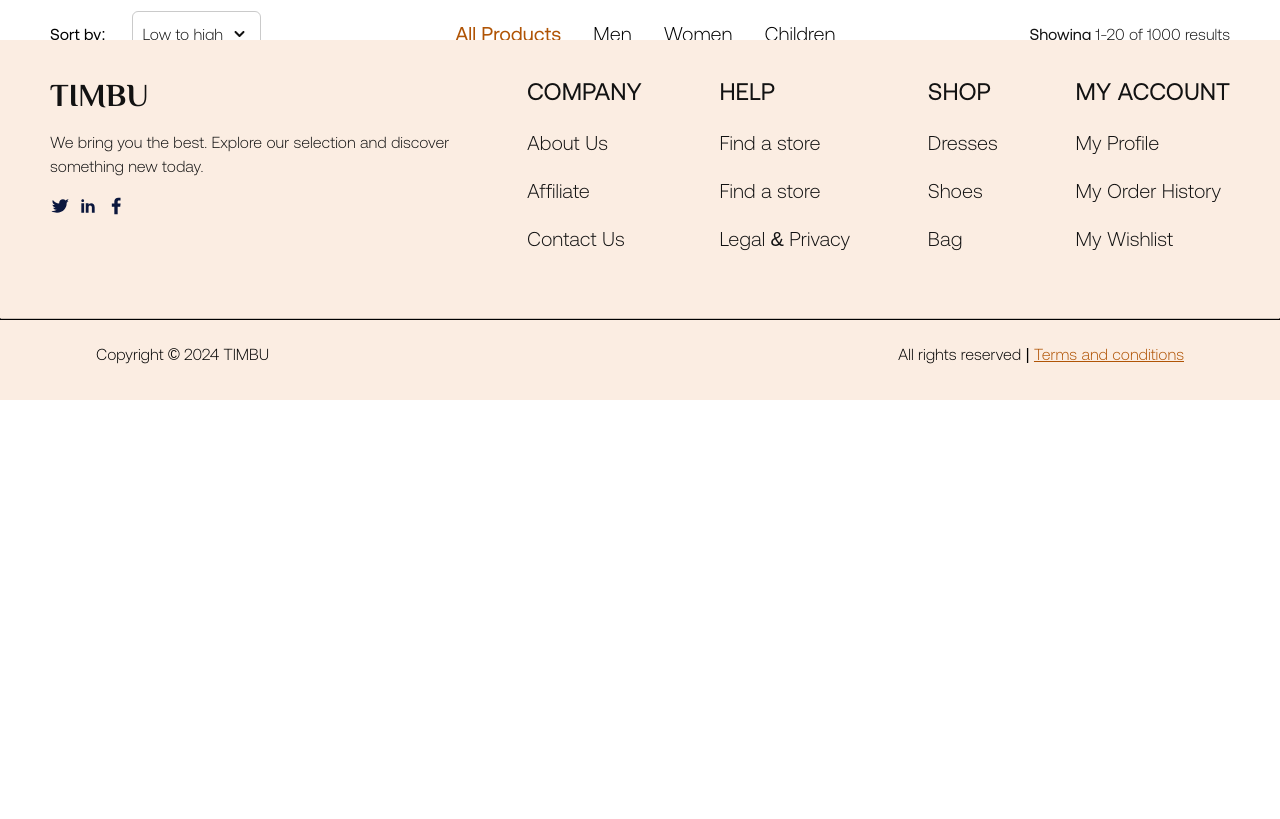
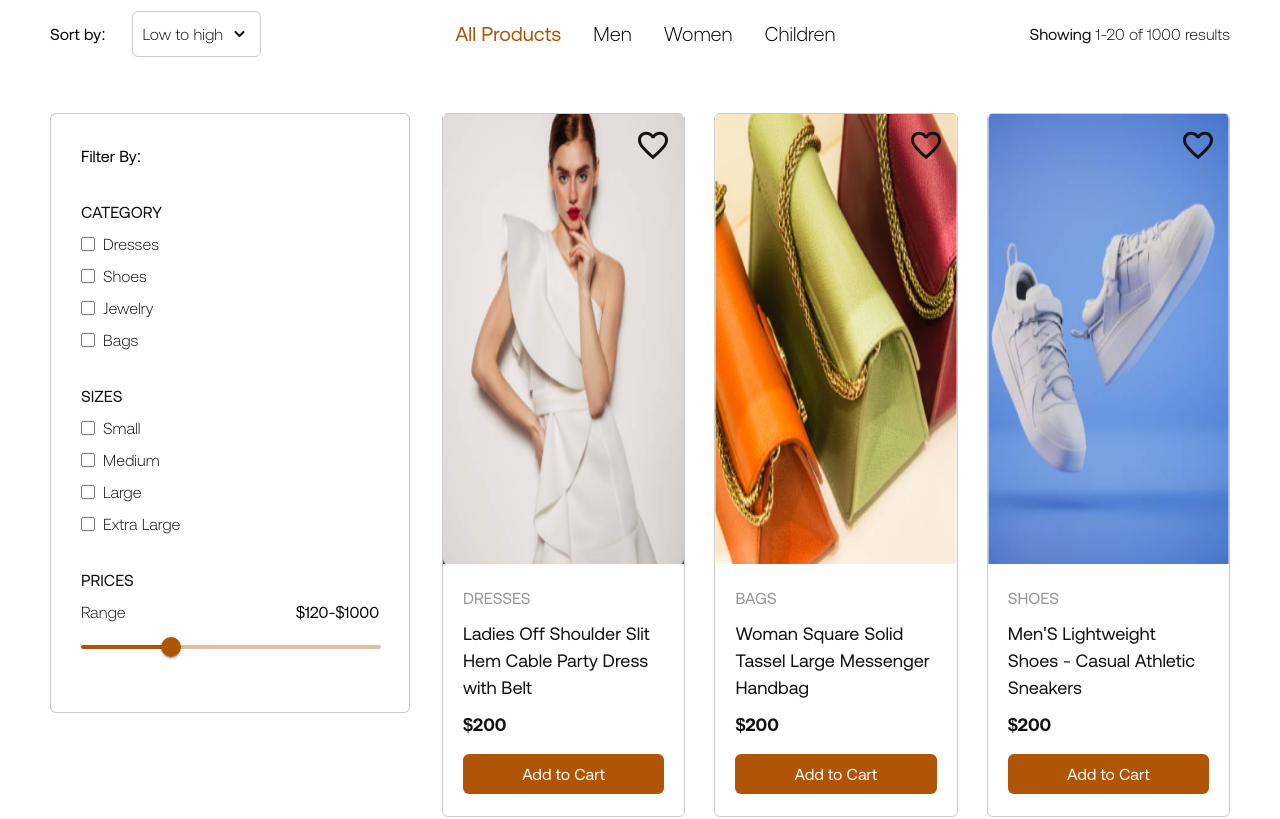
Before and after one commit to CynthiaAbi03/Timbu-e-commerce-shop, a React (Vite) app: page / in a window 1280 px wide. Shown: the part 400-1219 px from the top of the page. Before the commit the page ends 800 px from the top, so only its background shows below. Built offline with nearby package versions, Linux system fonts and the light colour scheme.

Commit message:
shopping cart implementation

```diff
--- a/package.json
+++ b/package.json
@@ -10,6 +10,10 @@
     "preview": "vite preview"
   },
   "dependencies": {
+    "@emotion/react": "^11.11.4",
+    "@emotion/styled": "^11.11.5",
+    "@material-tailwind/react": "^2.1.9",
+    "@mui/material": "^5.16.0",
     "autoprefixer": "^10.4.19",
     "postcss-cli": "^11.0.0",
     "react": "^18.3.1",
--- a/src/assets/all_products.js
+++ b/src/assets/all_products.js
@@ -43,7 +43,7 @@ let all_product = [
         id: 4,
         images: p4_img,
         category: 'JEWELERY',
-        name: 'Ladies Crystal rings and pendant jewelery set',
+        name: 'Ladies Crystal rings and pendant jewelery set ',
         type: 'Women',
         price: 200
 
--- /dev/null
+++ b/src/components/CustomSlider.jsx
@@ -0,0 +1,30 @@
+import * as React from 'react';
+import { styled } from '@mui/material/styles';
+import Slider from '@mui/material/Slider';
+import FormControlLabel from '@mui/material/FormControlLabel';
+
+const CustomSlider = styled(Slider)({
+  width: 300,
+  color: 'var(--color)',
+  '& .MuiSlider-thumb': {
+    '&:hover, &.Mui-focusVisible': {
+      boxShadow: '0px 0px 0px 8px var(--box-shadow)',
+    },
+    '&.Mui-active': {
+      boxShadow: '0px 0px 0px 14px var(--box-shadow)',
+    },
+  },
+});
+
+const defaultVars = {
+  '--color': '#B05405',
+  '--box-shadow': 'rgba(176,84,5,0.1)',
+};
+
+export default function DynamicCSSVariables() {
+  return (
+    <React.Fragment>
+      <CustomSlider style={defaultVars} defaultValue={30} sx={{ mt: 1 }} />
+    </React.Fragment>
+  );
+}
--- a/src/components/Footer.jsx
+++ b/src/components/Footer.jsx
@@ -4,7 +4,7 @@ import linkedin_icon from '../assets/icons/linkedin.svg';
 import facebook_icon from '../assets/icons/facebook.svg';
 const Footer = () => {
   return (
-    <div className=" py-[34px] fixed right-[0px] left-[0px] bottom-[0px] bg-footerbg">
+    <div className=" py-[34px] mt-[5rem] bg-footerbg">
       <div className="flex flex-col gap-[4rem]">
         <div className="mx-auto max-w-[2200px] w-full">
           <div className="flex justify-between pr-custom-mr pl-custom-ml">
--- a/src/components/Header.jsx
+++ b/src/components/Header.jsx
@@ -1,11 +1,12 @@
 import React from 'react';
 import search_icon from '../assets/icons/search_icon.svg';
+import { Link } from 'react-router-dom';
 import cart_icon from '../assets/icons/cart-icon.svg';
 import heart_icon from '../assets/icons/heart_icon.svg';
 import user from '../assets/icons/user.png';
 const Header = () => {
   return (
-    <div className="pr-custom-mr pl-custom-ml py-[20px]">
+    <div className="pr-custom-mr pl-custom-ml py-[20px] ">
       <div className='mx-auto max-w-[2200px] w-full flex items-center justify-between'>
         <div className="font-Messiri text-[2rem] text-primaryblack font-bold">TIMBU</div>
 
@@ -28,7 +29,7 @@ const Header = () => {
             <img src={heart_icon} className="w-full h-full" alt="" />
           </div>
           <div className="w-[35px] h-[35px]">
-            <img src={cart_icon} alt="" className="w-full h-full" />
+            <Link to='/cart'><img src={cart_icon} alt="" className="w-full h-full" /></Link>
           </div>
           <div className="w-[45px] h-[45px]">
             <img src={user} alt="user icon" className="w-full h-full" />
--- a/src/pages/Shop.jsx
+++ b/src/pages/Shop.jsx
@@ -1,40 +1,212 @@
-import React from 'react';
-import { Link, NavLink} from 'react-router-dom';
-import hero_img from '../assets/images/HeroImage.png'
+import React, { useState, useContext } from 'react';
+import { Link, NavLink } from 'react-router-dom';
+import hero_img from '../assets/images/HeroImage.png';
+import Box from '@mui/material/Box';
+import DynamicCSSVariables from '../components/CustomSlider';
+import './styles/shop.css';
+import p1_img from '../assets/images/product_1.png';
+import heart_icon from '../assets/icons/heart_icon.svg';
 import Footer from '../components/Footer';
 import Header from '../components/Header';
 import chevron_down from '../assets/icons/chevron-down.svg';
+import all_products from '../assets/all_products';
 
 const Shop = () => {
+  const filterCategory = ['Shoes', 'Jewelry', 'Bags'];
+  const filterSizes = ['Small', 'Medium', 'Large', 'Extra Large'];
+  const [value, setValue] = useState(500);
+  const handleChange = (event) => {
+    setValue(event.target.value);
+  };
+  function valuetext(value) {
+    return `${value}°C`;
+  }
+
   return (
-    <div className='min-h-screen'>
-        <Header/>
-      <div className="bg-hero-pattern bg-cover bg-center h-[279px] mx-auto max-w-[2200px] w-full" style={{backgroundImage: `url(${hero_img})`}}>
-      </div>
-      <div className='w-full max-w-[2200px] pr-custom-mr pl-custom-ml mt-[44px]'>
-        <div className='flex items-center justify-between'>
-            <div className='flex items-center gap-[1.625rem]'>
+    <div className="min-h-screen">
+      <Header />
+      <div
+        className="bg-hero-pattern bg-cover bg-center h-[279px] mx-auto max-w-[2200px] w-full"
+        style={{ backgroundImage: `url(${hero_img})` }}
+      ></div>
+      <div className="w-full max-w-[2200px] mx-auto pr-custom-mr pl-custom-ml mt-[44px] gap-[3.5rem] flex flex-col">
+        <div className="flex items-center justify-between">
+          <div className="flex items-center gap-[1.625rem]">
             <p>Sort by:</p>
-                <button className='flex items-center py-[0.625em] px-[0.625em] gap-[6px] border border-solid border-greyborder rounded-md '>
-                    <p className='font-light text-primaryblack'>Low to high</p>
+            <button className="flex items-center py-[0.625em] px-[0.625em] gap-[6px] border border-solid border-greyborder rounded-md ">
+              <p className="font-light text-primaryblack">Low to high</p>
               <div>
                 <img src={chevron_down} alt="chevron down icon" />
               </div>
             </button>
           </div>
-            <div className='flex items-center e text-[1.25rem] gap-[2rem]'>
-                <NavLink className='font-medium text-browntheme' href="#">All Products</NavLink>
-                <NavLink className="font-light" href="#">Men</NavLink>
-                <NavLink className="font-light" href="#">Women</NavLink>
-                <NavLink className="font-light" href="#">Children</NavLink>
+          <div className="flex items-center e text-[1.25rem] gap-[2rem]">
+            <NavLink
+              exact
+              to="/"
+              className={({ isActive }) =>
+                isActive ? 'font-medium text-browntheme' : 'font-light'
+              }
+            >
+              All Products
+            </NavLink>
+
+            <NavLink
+              className={({ isActive }) =>
+                isActive ? 'font-medium text-browntheme' : 'font-light'
+              }
+              to="/allproducts/men"
+            >
+              Men
+            </NavLink>
+            <NavLink
+              className={({ isActive }) =>
+                isActive ? 'font-medium text-browntheme' : 'font-light'
+              }
+              to="/allproducts/women"
+            >
+              Women
+            </NavLink>
+            <NavLink
+              className={({ isActive }) =>
+                isActive ? 'font-medium text-browntheme' : 'font-light'
+              }
+              to="/allproducts/children"
+            >
+              Children
+            </NavLink>
           </div>
-            <div className='flex text-primaryblack'>
-                <p className='font-medium text-[1rem]'>Showing <span className='font-light'> 1-20 of 1000 results</span></p>
+          <div className="flex text-primaryblack">
+            <p className="font-medium text-[1rem]">
+              Showing <span className="font-light"> 1-20 of 1000 results</span>
+            </p>
+          </div>
+        </div>
 
+        <div className="flex gap-[2rem]">
+          <div className="border border-solid  bg-white border-greyborder w-[360px] px-[30px] py-[30px] h-[600px] rounded-md">
+            <div className="flex flex-col gap-[2rem]">
+              <p>Filter By:</p>
+              <div className="flex flex-col gap-[.5rem]">
+                <p className="font-medium text-[1rem] text-primaryblack">
+                  CATEGORY
+                </p>
+                <div className="flex flex-col gap-[.5rem]">
+                  <div className="flex items-center gap-[.5rem]">
+                    <input
+                      type="checkbox"
+                      name="dresses"
+                      className="border border-solid rounded-sm h-[14px] w-[14px] border-primaryblack checked:bg-browntheme"
+                    />
+                    <label
+                      htmlFor="dresses"
+                      className="font-light  text-primaryblack"
+                    >
+                      Dresses
+                    </label>
+                  </div>
+                  {filterCategory.map((name, index) => (
+                    <div key={index} className="flex items-center gap-[.5rem]">
+                      <input
+                        type="checkbox"
+                        name={name}
+                        className="border border-solid rounded-sm h-[14px] w-[14px] border-primaryblack checked:bg-browntheme"
+                      />
+                      <label
+                        htmlFor={name}
+                        className="font-light text-primaryblack "
+                      >
+                        {name}
+                      </label>
+                    </div>
+                  ))}
+                </div>
+              </div>
+              <div className="flex flex-col gap-[.5rem]">
+                <p className="font-medium text-[1rem] text-primaryblack">
+                  SIZES
+                </p>
+                <div className="flex flex-col gap-[.5rem]">
+                  {filterSizes.map((name, index) => (
+                    <div key={index} className="flex items-center gap-[.5rem]">
+                      <input
+                        type="checkbox"
+                        name={name}
+                        className="border border-solid rounded-sm h-[14px] w-[14px] border-primaryblack checked:bg-browntheme"
+                      />
+                      <label
+                        htmlFor={name}
+                        className="font-light text-primaryblack "
+                      >
+                        {name}
+                      </label>
+                    </div>
+                  ))}
+                </div>
+              </div>
+              <div className="flex flex-col gap-[.5rem]">
+                <p className="font-medium text-[1rem] text-primaryblack">
+                  PRICES
+                </p>
+                <div className="flex flex-col gap-[0rem]">
+                  <div className="flex justify-between items-center">
+                    <label
+                      htmlFor="range"
+                      className="font-light text-primaryblack"
+                    >
+                      Range
+                    </label>
+                    <p>$120-$1000</p>
+                  </div>
+                  <DynamicCSSVariables />
                 </div>
               </div>
             </div>
-      <Footer/>
+          </div>
+          <div className="grid grid-cols-3 gap-[1.825rem]">
+            {all_products.map((item, index) => (
+              <div
+                key={index}
+                className="flex flex-col border border-greyborder rounded-md "
+              >
+                <div className="relative">
+                  <div className="w-full h-[450px]">
+                    <img
+                      className="w-full h-full object-fill object-center"
+                      src={item.images}
+                      alt=""
+                    />
+                  </div>
+                  <div className="absolute top-[16px] w-[30px] h-[30px] right-[16px]">
+                    <img
+                      className="w-full h-full cursor-pointer"
+                      src={heart_icon}
+                      alt=""
+                    />
+                  </div>
+                </div>
+                <div className="flex flex-col h-full justify-between px-[1.25rem]   py-[1.4rem]">
+                  <div className='flex flex-col gap-[.6rem] '>
+                    <p className="text-greytext">{item.category}</p>
+                    <p className="text-primaryblack text-[1.125rem]">
+                      {item.name}
+                    </p>
+                    <p className="font-bold text-primaryblack text-[1.125rem]">
+                      ${item.price}
+                    </p>
+                  </div>
+                  <div className="flex justify-center w-full mt-[1rem]">
+                    <Link to='/cart' className="bg-browntheme py-[.5rem] text-center text-white w-full font-medium rounded-md">
+                      Add to Cart
+                    </Link>
+                  </div>
+                </div>
+              </div>
+            ))}
+          </div>
+        </div>
+      </div>
+      <Footer />
     </div>
   );
 };
--- a/tailwind.config.js
+++ b/tailwind.config.js
@@ -8,6 +8,7 @@ export default {
   theme: {
     colors: {
       browntheme : '#B05405',
+      white : '#FFFFFF',
       greyborder : 'rgba(79, 79, 79, 0.3)',
       greytext: 'rgba(79, 79, 79, 0.6)',
       primaryblack : '#121212',
@@ -39,5 +40,8 @@ export default {
 
     },
   },
-  plugins: [],
+  plugins: [
+    require("tailwindcss"),
+    require("autoprefixer"),
+  ],
 }
```
Also changed, not shown: src/pages/Cart.jsx (+7 -1 lines), src/assets/images/product_1.png, src/pages/styles/shop.css (added), 1 other file (tests, documents, lock files or other folders). Lines whose indentation alone changed are shown as unchanged.
